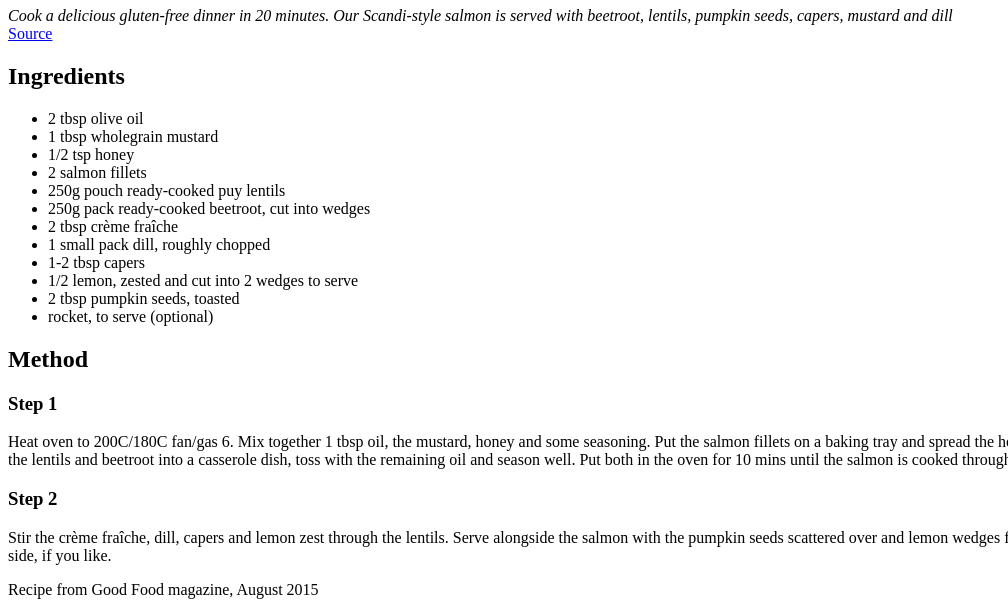
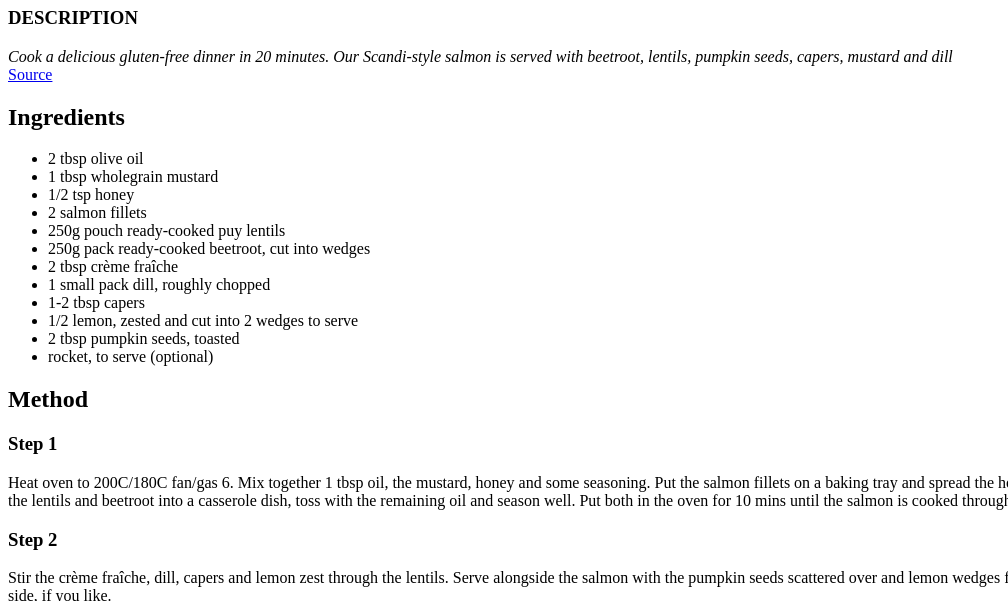
Before and after one commit to rahulborikar57/odin-recipes, a plain HTML site: page recipes/mustardySalmon.html in a window 1280 px wide. Shown: the part 499-1100 px from the top of the page, without its empty margins (0-1008 px from the left). Drawn offline with Linux system fonts and the light colour scheme.

Commit message:
Add 'DESCRIPTION' heading acc. to TOP guidelines

```diff
--- a/recipes/mustardySalmon.html
+++ b/recipes/mustardySalmon.html
@@ -10,6 +10,7 @@
         <img src="../images/Mustardy_salmon_with_beetroot_&_lentils.webp">
         <br>
         <h1>Mustardy Salmon with beetroot and lentil recipe</h1>
+        <h3>DESCRIPTION</h3>
         <i>Cook a delicious gluten-free dinner in 20 minutes.
             Our Scandi-style salmon is served with beetroot,
             lentils, pumpkin seeds, capers, mustard and dill
```
Also changed, not shown: recipes/sausageMeatballs.html (+1 -0 lines), recipes/scandiTrout.html (+1 -0 lines).
